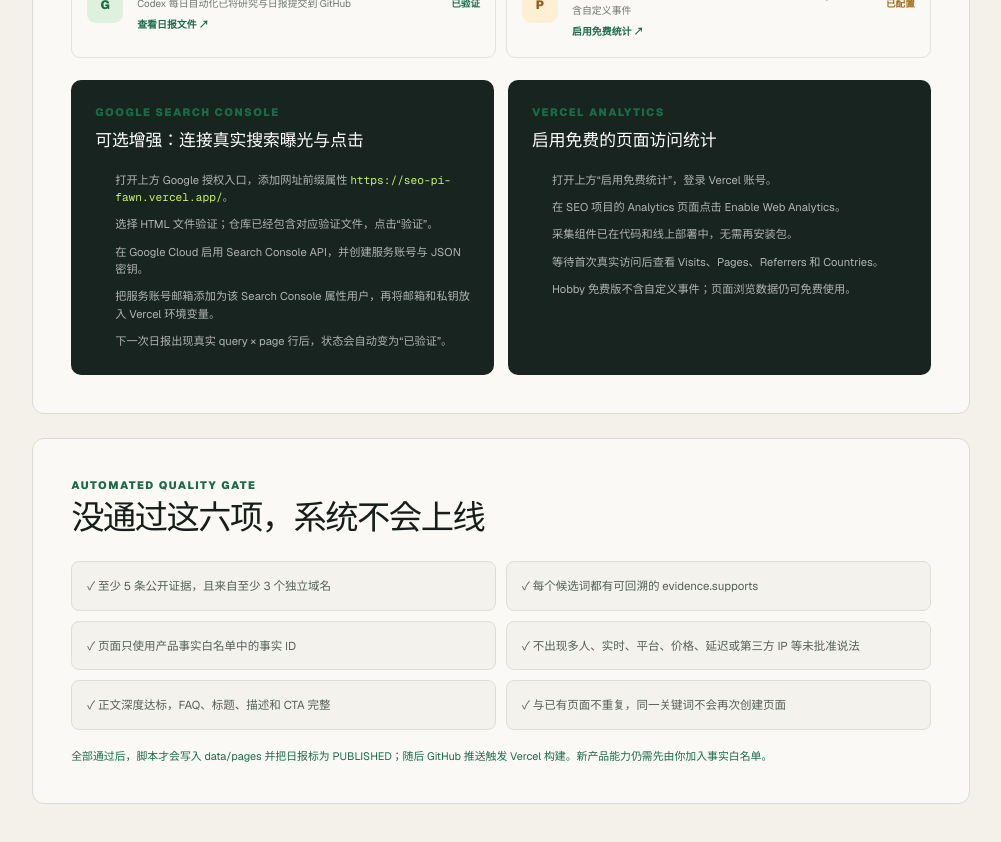
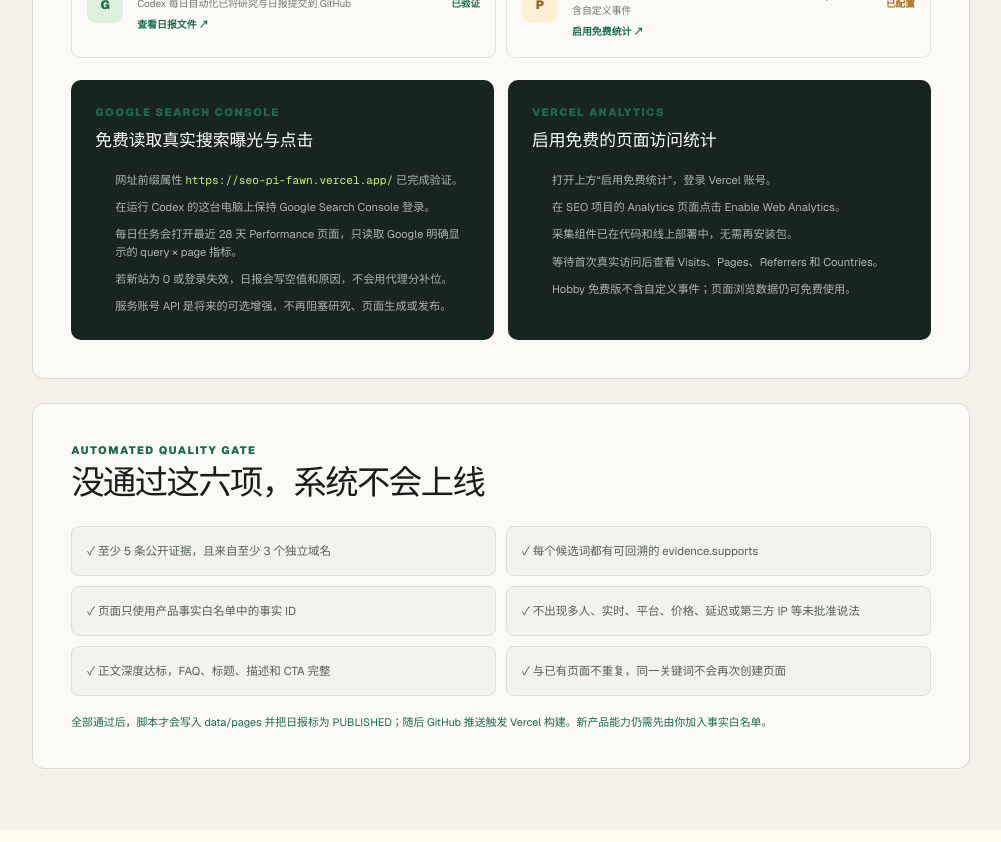
Before and after one commit to lium53492-rgb/seo, a Next.js app: page /workbench/guide in a window 1280 px wide. Shown: the part 2860-3702 px from the top of the page, without its empty margins (259-1260 px from the left). Built offline with nearby package versions, Linux system fonts and the light colour scheme; no server answers.

Commit message:
docs(seo): document free Search Console feedback

```diff
--- a/app/workbench/guide/page.tsx
+++ b/app/workbench/guide/page.tsx
@@ -141,13 +141,13 @@
           <div className="wb-guide-auth-grid">
             <article>
               <p className="wb-kicker">GOOGLE SEARCH CONSOLE</p>
-              <h3>可选增强：连接真实搜索曝光与点击</h3>
+              <h3>免费读取真实搜索曝光与点击</h3>
               <ol>
-                <li>打开上方 Google 授权入口，添加网址前缀属性 <code>https://seo-pi-fawn.vercel.app/</code>。</li>
-                <li>选择 HTML 文件验证；仓库已经包含对应验证文件，点击“验证”。</li>
-                <li>在 Google Cloud 启用 Search Console API，并创建服务账号与 JSON 密钥。</li>
-                <li>把服务账号邮箱添加为该 Search Console 属性用户，再将邮箱和私钥放入 Vercel 环境变量。</li>
-                <li>下一次日报出现真实 query × page 行后，状态会自动变为“已验证”。</li>
+                <li>网址前缀属性 <code>https://seo-pi-fawn.vercel.app/</code> 已完成验证。</li>
+                <li>在运行 Codex 的这台电脑上保持 Google Search Console 登录。</li>
+                <li>每日任务会打开最近 28 天 Performance 页面，只读取 Google 明确显示的 query × page 指标。</li>
+                <li>若新站为 0 或登录失效，日报会写空值和原因，不会用代理分补位。</li>
+                <li>服务账号 API 是将来的可选增强，不再阻塞研究、页面生成或发布。</li>
               </ol>
             </article>
             <article>
```
